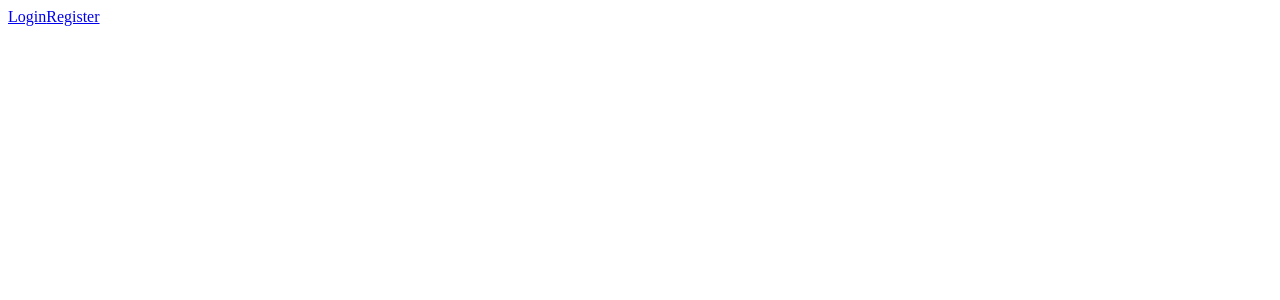
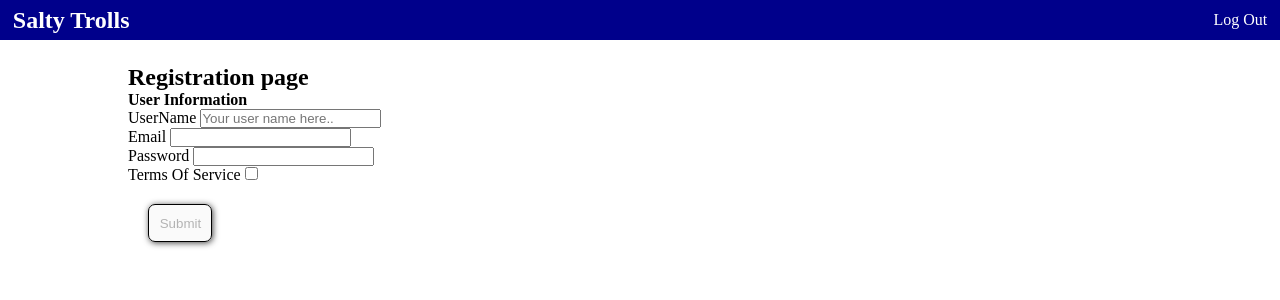
Before and after one commit to Build-Week-Saltiest-Hacker/front-end, a React (Create React App) app in the folder react-app/: page /register in a window 1280 px wide. Shown: the top 300 px of the page. Built offline with nearby package versions, Linux system fonts and the light colour scheme.

Commit message:
initial styles started

```diff
--- a/react-app/src/App.js
+++ b/react-app/src/App.js
@@ -1,12 +1,19 @@
 import React, { useState, useEffect } from 'react';
-import { Route, Switch, Link } from 'react-router-dom';
+import { Route, useHistory } from 'react-router-dom';
 import Login from './components/Login';
 import Form from './components/Form';
 import axios from 'axios';
 import * as yup from 'yup';
 import formValidate from './components/FormValidate'
+import UserDashboard from './components/UserDashboard'
+import ProtectedRoute from './components/ProtectedRoute'
+import Navbar from './components/Navbar';
+
+import './index.css'
 
 function App() {
+
+  const { push } = useHistory()
   //start of consts\\
   const initialError = {
     username: '',
@@ -36,10 +43,11 @@ function App() {
       .then(res => {
         console.log({ res })
         setUsername([res.data, ...username])
+        push('/')
 
       })
       .catch(err => {
-        debugger
+        console.log(err.response)
       })
       .finally(() => {
         setFormState(initialFormState)
@@ -108,7 +116,11 @@ function App() {
     // debugger
     evt.preventDefault() //prevents from refreshing
     axios.post('https://cors-anywhere.herokuapp.com/https://saltiest-hacker-lambda.herokuapp.com/api/auth/login', formState)
-      .then(res => console.log({ res }))
+      .then(res => {
+        window.localStorage.setItem('token', res.data.token)
+        const username = res.data.message.split(' ')[0]
+        push(`/dashboard/${username}`)
+      })
       .catch(err => console.log(err))
 
 
@@ -121,15 +133,7 @@ function App() {
 
 
     <div className="App">
-      <header className="App-header">
-
-        {/* Start of Home page nav links */}
-        <Link to='/'>Login</Link>
-
-        <Link to='/Registration'>Register</Link>
-        {/* End of Home page nav links */}
-
-
+      <Navbar />
       {/* Start of Login */}
       <Route exact path='/' >
         <Login
@@ -145,7 +149,7 @@ function App() {
 
 
       {/* start of registration */}
-        <Route exact path='/Registration' >
+      <Route exact path='/register' >
         <Form
 
           validateChange={validateChange}
@@ -168,10 +172,8 @@ function App() {
         }
         )}
       </Route>
+      <ProtectedRoute path='/dashboard/:username' component={UserDashboard} />
       {/* end of my registration */}
-
-
-      </header>
     </div>
 
   )
--- a/react-app/src/components/Navbar.js
+++ b/react-app/src/components/Navbar.js
@@ -12,7 +12,7 @@ const Navbar = props => {
     }
 
     return (
-        <nav>
+        <nav className="navbar">
             <h2>Salty Trolls</h2>
             {username && <h2>Welcome, {username}</h2>}
             <Link onClick={logOut} to="/">{true ? 'Log Out' : 'Log In'}</Link>
--- a/react-app/src/components/ProtectedRoute.js
+++ b/react-app/src/components/ProtectedRoute.js
@@ -7,7 +7,7 @@ const ProtectedRoute = ({ component: Component, ...rest }) => {
     return (
         <Route
             {...rest}
-            render={() => token ? <Component /> : <Redirect to='/login' />}
+            render={() => token ? <Component /> : <Redirect to='/' />}
         />
     )
 }
--- a/react-app/src/components/UserDashboard.js
+++ b/react-app/src/components/UserDashboard.js
@@ -1,18 +1,37 @@
-import React from 'react'
+import React, { useEffect } from 'react'
+import { useParams } from 'react-router-dom'
 import { connect } from 'react-redux'
 import { handleLogin } from '../store/actions'
 
 const UserDashboard = props => {
+    const { username } = useParams()
 
     const {
+        userInfo,
         isFetching,
         handleLogin
 
     } = props
 
+    useEffect(() => {
+        console.log('set user info into state')
+
+    }, [])
+
+
     return (
-        <div>
+        <div className="container">
+            <pre>Welcome, {username}</pre>
 
+            <form>
+                <label> Search by user:<br></br>
+                    <input type="text" placeholder="Mine for salt" />
+                </label>
+                <button>🧂</button>
+            </form>
+            <div>
+                <h3>Saltiest Comments</h3>
+            </div>
         </div>
     )
 }
@@ -20,6 +39,7 @@ const UserDashboard = props => {
 const mapStateToProps = state => {
 
     return {
+        userInfo: state.appReducer.userInfo,
         isFetching: state.appReducer.isFetching
     }
 }
--- /dev/null
+++ b/react-app/src/index.css
@@ -0,0 +1,49 @@
+* {
+    box-sizing: border-box;
+    max-width: 100%;
+    margin: 0;
+    padding: 0;
+}
+
+.navbar {
+    display: flex;
+    justify-content: space-between;
+    align-items: center;
+    position: fixed;
+    top: 0;
+    left: 0;
+    width: 100%;
+    height: 40px;
+    margin: 0;
+    padding: 1%;
+    background: darkblue;
+    color: #fff;
+}
+
+.navbar a {
+    color: #fff;
+    text-decoration: none;
+}
+
+.container {
+    width: 80%;
+    margin: 5% auto;
+}
+
+button {
+    margin: 2%;
+    border: 1px solid #000;
+    border-radius: 7px;
+    padding: 1%;
+    box-shadow: 1px 1px 6px #444;
+    text-align: center;
+    outline: none;
+}
+
+button:hover {
+    cursor: pointer;
+}
+
+button:active {
+    box-shadow: none;
+}
```
Lines whose indentation alone changed are shown as unchanged.
